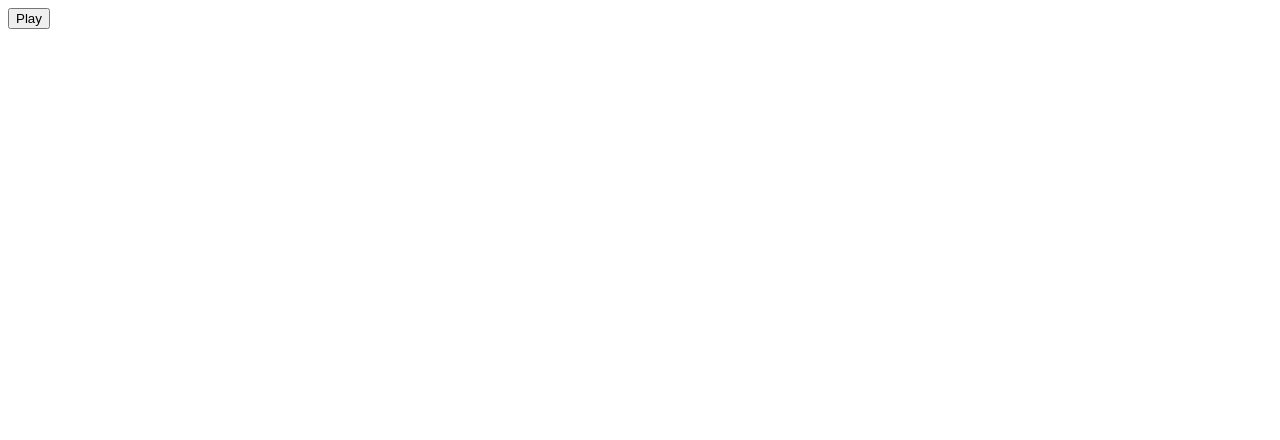
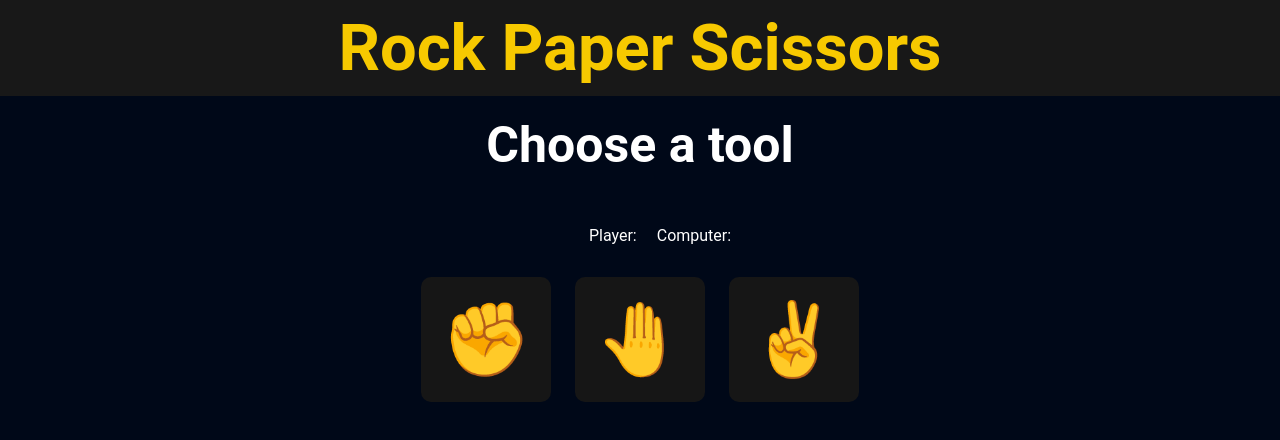
Before and after one commit to BMP29/RockPaperScissors, a plain HTML site: page index.html in a window 1280 px wide. Drawn offline with Linux system fonts and the light colour scheme.

Commit message:
The game is done
I'm not very interested in the project, so I'll leave it "unfinished".
Maybe later I'll come back and improve it. For now this is enough :D

```diff
--- a/index.html
+++ b/index.html
@@ -5,10 +5,37 @@
     <meta name="viewport" content="width=device-width, initial-scale=1.0">
     <title>Document</title>
     <script src="./script.js"></script>
+    <link rel="stylesheet" href="./style.css">
 </head>
 <body>
 
-    <button onclick="game()">Play</button>
+    <div class="header">
+        <h1>Rock Paper Scissors</h1>
+    </div>
+
+    <div class="content">
+        <h2>Choose a tool</h2>
+
+        <ul>
+            <li>
+                <p>Player: </p>
+                <p id="playerScore"></p>
+            </li>
+
+            <li>
+                <p>Computer: </p>
+                <p id="computerScore"></p>
+            </li>
+        </ul>
+
+        <div class="choices">
+            <button onclick="game('ROCK')">✊</button>
+            <button onclick="game('Paper')">🤚</button>
+            <button onclick="game('Scissors')">✌️</button>
+        </div>
+
+        <p id="winner"></p>
+    </div>
 
 </body>
 </html>
--- a/script.js
+++ b/script.js
@@ -1,3 +1,9 @@
+let computerCount, playerCount;
+computerCount = playerCount = 0;
+
+let computerScore, playerScore;
+computerScore = playerScore = 0;
+
 function getComputerChoice() {
     let min = 1;
     let max = 4;
@@ -38,19 +44,31 @@ function playRound(playerSelection, computerSelection) {
     }
 }
 
-function game() {
-    let computer, player;
-    computer = player = 0;
+function game(choice) {
+    let winner = playRound(choice, getComputerChoice());
+    console.log(winner);
 
-    while (player < 5 && computer < 5) {
-        let choice = prompt("Rock, Scissors or Paper?");
-        let winner = playRound(choice, getComputerChoice());
-        console.log(winner);
+    if (winner != "Tie") winner === "Player" ? playerCount++ : computerCount++;
 
-        if (winner != "Tie") winner === "Player" ? player++ : computer++;
+    if(winner === "Player") {
+        document.getElementById("winner").innerHTML = "You Won the round!";
+    } else if(winner === "Computer") {
+        document.getElementById("winner").innerHTML = "Computer Won the round!";
     }
 
-    console.log("Computer: " + computer + " You: " + player);
-    if(player > computer) alert("You Won!");
-    else alert("Computer Won! You Losed!");
+
+    console.log("Computer: " + computerCount + " You: " + playerCount);
+
+    if(playerCount === 5)
+    {
+        alert("You Won!");
+        computerCount = playerCount = 0;
+        playerScore++;
+        document.getElementById("playerScore").innerHTML = playerScore.toString();
+    }else if (computerCount === 5){
+        alert("Computer Won! You Losed!");
+        computerCount = playerCount = 0;
+        computerScore++;
+        document.getElementById("computerScore").innerHTML = computerScore.toString();
+    }
 }
--- /dev/null
+++ b/style.css
@@ -0,0 +1,53 @@
+body {
+    margin: 0;
+    font-family: "Roboto";
+    background-color: #000818;
+}
+.header {
+    text-align: center;
+    background-color: #181818;
+    padding: 10px;
+}
+
+.content {
+    display: flex;
+    flex-direction: column;
+    justify-content: flex-end;
+    align-items: center;
+}
+
+h1, h2 {
+    color: rgb(247, 201, 0);
+    font-size: 65px;
+    margin: 0;
+}
+
+h2 {
+    margin: 20px;
+    font-size: 50px;
+    color: white;
+}
+
+p {
+    color: white;
+}
+
+button {
+    font-size: 72px;
+    margin: 0 10px;
+    background: #161616;
+    border: none;
+    border-radius: 10px;
+    padding: 20px;
+}
+
+
+ul {
+    display: flex;
+    justify-content: space-between;
+}
+
+li {
+    display: flex;
+    margin: 0 10px;
+}
```
